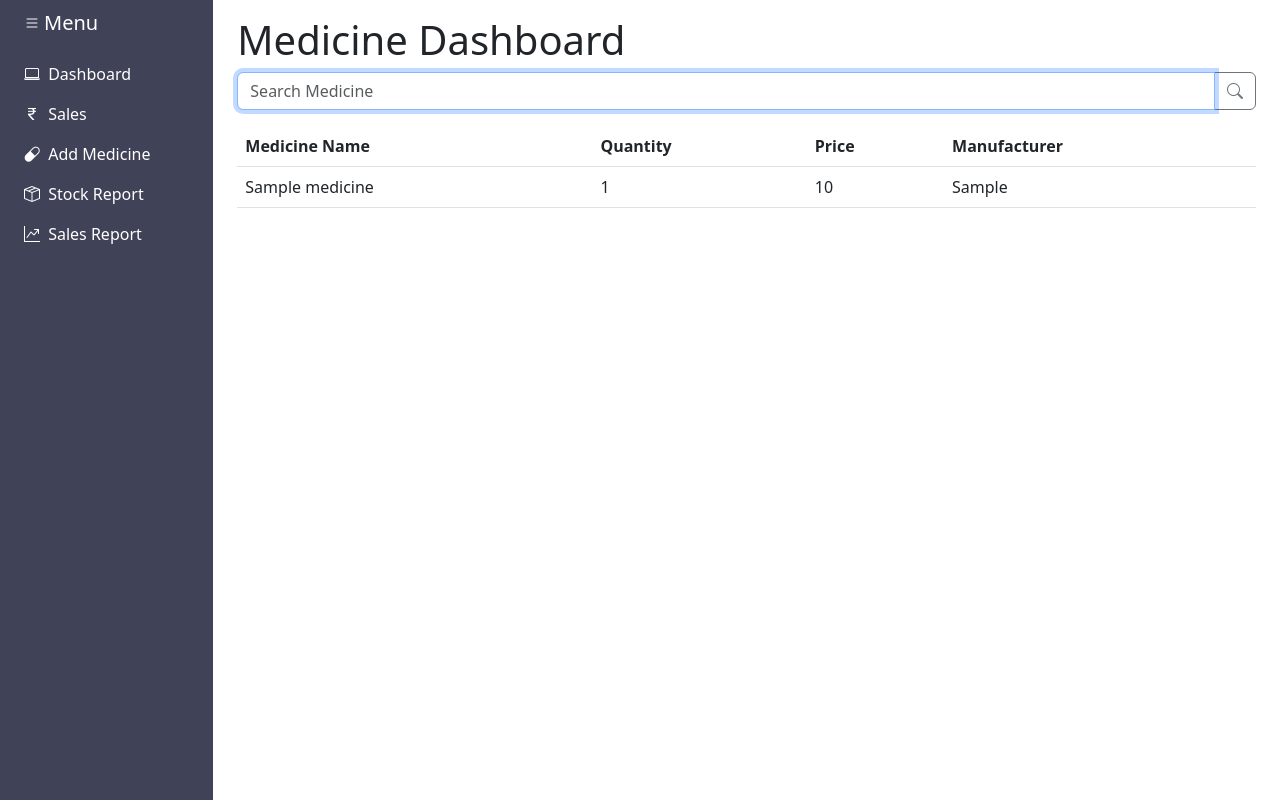
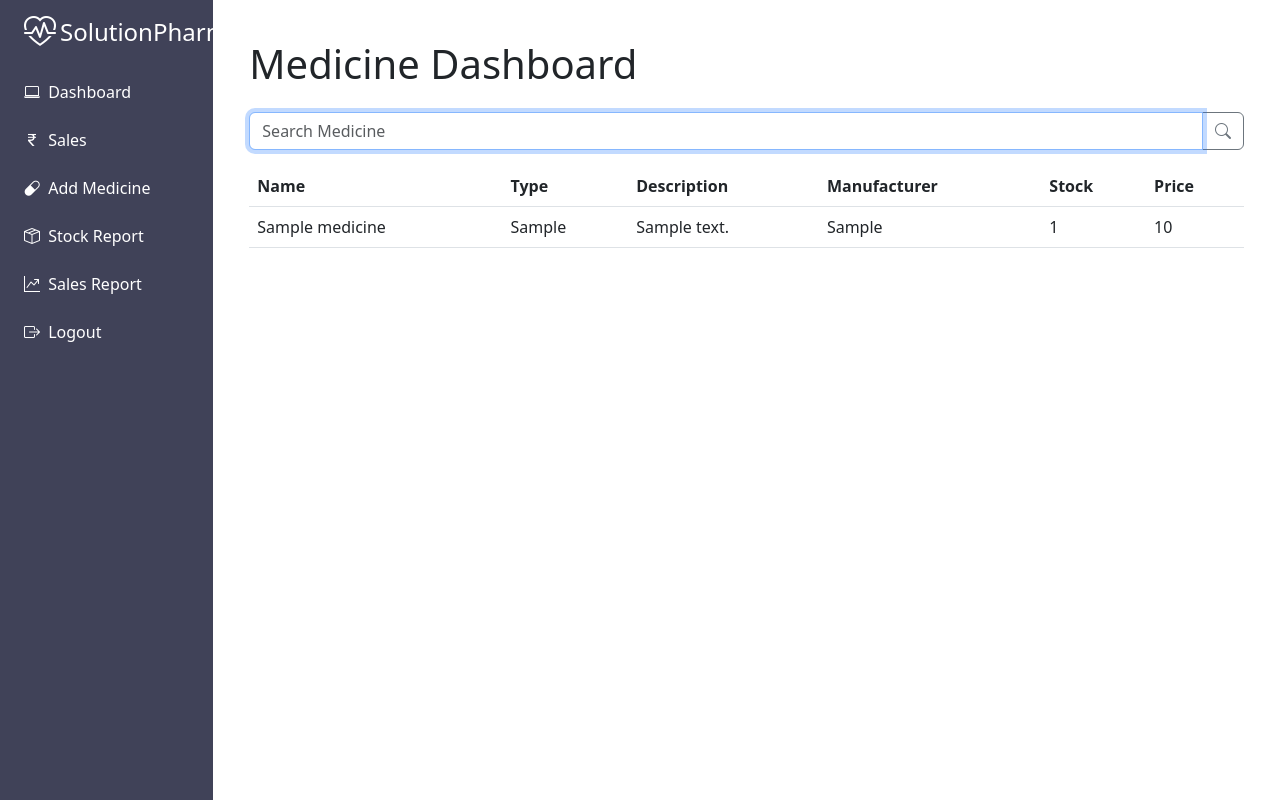
Before and after one commit to JanhaviDalvi/SolutionPharma, a Flask app: page / in a window 1280 px wide. Run offline with Flask 3, Linux system fonts and the light colour scheme; the visitor is signed in with stand-in values (Sample User, id 1); a database or web service that is not in the repository returns one stand-in record (values such as "Sample title").

Commit message:
description search and sidebar

```diff
--- a/app.py
+++ b/app.py
@@ -72,7 +72,12 @@ def home():
 def search_medicine():
 	search_term = request.form.get('searchMedicine')
 	regex_pattern = re.compile(f".*{search_term}.*", re.IGNORECASE)
-	query = {'mdcn_name': regex_pattern}
+	query = {
+        '$or': [
+            {'mdcn_name': regex_pattern},
+            {'mdcn_description': regex_pattern}
+        ]
+    }
 	results = db.medicines.find(query)
 	results = list(results)
 	return render_template('dashboard.html', medicines=results)
--- a/templates/dashboard.html
+++ b/templates/dashboard.html
@@ -6,8 +6,8 @@
 <!-- show content column here -->
 <div class="col py-3">
 	<!-- HTML code for the dashboard -->
-	<div class="container">
-		<h1>Medicine Dashboard</h1>
+	<div class="container p-4">
+		<h1 class="mb-4">Medicine Dashboard</h1>
 
 		<!-- Search bar -->
 		<form action="{{ url_for('search_medicine') }}" method="post">
@@ -20,19 +20,23 @@
 		<table class="table">
 			<thead>
 				<tr>
-					<th>Medicine Name</th>
-					<th>Quantity</th>
+					<th>Name</th>
+					<th>Type</th>
+					<th>Description</th>
+					<th>Manufacturer</th>
+					<th>Stock</th>
 					<th>Price</th>
-					<th>Manufacturer</th>
 				</tr>
 			</thead>
 			<tbody>
 				{% for medicine in medicines %}
 				<tr>
 					<td>{{ medicine.mdcn_name }}</td>
+					<td>{{ medicine.mdcn_type }}</td>
+					<td>{{ medicine.mdcn_description }}</td>
+					<td>{{ medicine.mdcn_company }}</td>
 					<td>{{ medicine.stock_count }}</td>
 					<td>{{ medicine.mdcn_price }}</td>
-					<td>{{ medicine.mdcn_company }}</td>
 				</tr>
 				{% endfor %}
 			</tbody>
--- a/templates/sidebar.html
+++ b/templates/sidebar.html
@@ -2,33 +2,38 @@
 <div class="col-auto col-md-3 col-xl-2 px-sm-2 px-0" style="background-color: #404258;">
     <div class="d-flex flex-column align-items-center align-items-sm-start px-3 pt-2 text-white min-vh-100">
         <a href="/" class="d-flex align-items-center pb-3 mb-md-0 me-md-auto text-white text-decoration-none">
-            <i class="bi bi-list"></i>  <span class="ms-1 fs-5 d-none d-sm-inline">Menu</span>
+            <i class="bi bi-heart-pulse" style="font-size: 2rem;"></i>  <span class="ms-1 fs-4 d-none d-sm-inline">SolutionPharma</span>
         </a>
         <!-- sidebar options start here -->
         <ul class="nav nav-pills flex-column mb-sm-auto mb-0 align-items-center align-items-sm-start" id="menu">
-            <li class="nav-item">
+            <li class="nav-item mb-2">
                 <a href="{{ url_for('home') }}" class="nav-link align-middle px-0 text-white">
                     <i class="bi bi-laptop"></i> <span class="ms-1 d-none d-sm-inline">Dashboard</span>
                 </a>
             </li>
-            <li class="nav-item">
+            <li class="nav-item mb-2">
                 <a href="{{ url_for('sales') }}" class="nav-link px-0 align-middle text-white">
                 <i class="bi bi-currency-rupee"></i> <span class="ms-1 d-none d-sm-inline">Sales</span>
                 </a>
             </li>
-            <li class="nav-item">
+            <li class="nav-item mb-2">
                 <a href="{{ url_for('add_medicine') }}" class="nav-link px-0 align-middle text-white">
                     <i class="bi bi-capsule"></i> <span class="ms-1 d-none d-sm-inline">Add Medicine</span>
                 </a>
             </li>
-            <li class="nav-item">
+            <li class="nav-item mb-2">
                 <a href="{{ url_for('stock_report') }}" class="nav-link px-0 align-middle text-white">
                     <i class="bi bi-box-seam"></i> <span class="ms-1 d-none d-sm-inline">Stock Report</span>
                 </a>
             </li>
-            <li class="nav-item">
+            <li class="nav-item mb-2">
                 <a href="{{ url_for('sales_report') }}" class="nav-link px-0 align-middle text-white">
                     <i class="bi bi-graph-up-arrow"></i> <span class="ms-1 d-none d-sm-inline">Sales Report</span>
+                </a>
+            </li>
+            <li class="nav-item mb-2">
+                <a href="{{ url_for('logout') }}" class="nav-link px-0 align-middle text-white">
+                    <i class="bi bi-box-arrow-right"></i> <span class="ms-1 d-none d-sm-inline">Logout</span>
                 </a>
             </li>
         </ul>
--- a/templates/stock_report.html
+++ b/templates/stock_report.html
@@ -8,7 +8,7 @@
 <!-- show content column here -->
 <div class="col py-3">
 	<!-- put content here -->
-	<div class="container">
+	<div class="container p-4">
 		<h1>Stock Report</h1>
 		<form method="POST" action="{{ url_for('stock_report') }}">
 			<div class="row g-3 mt-2">
@@ -44,7 +44,7 @@
 					</div>
 				</div>
 			</div>
-			<button type="submit" class="btn btn-primary mt-3">Generate Report</button>
+			<button type="submit" class="btn btn-primary mt-3"><i class="bi bi-flag-fill"></i> Generate Report</button>
 		</form>
 
 		{% if result %}
```
